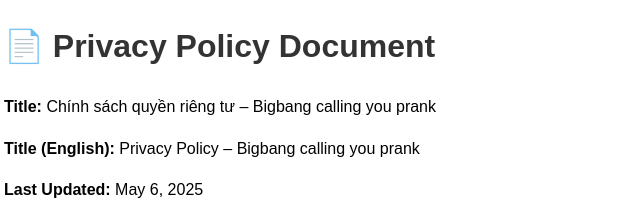
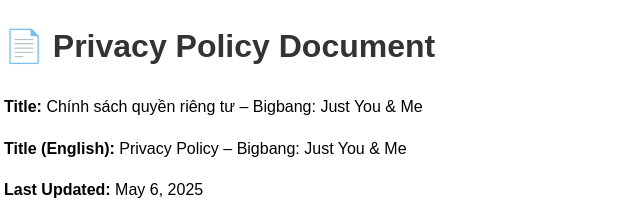
Before and after one commit to sontungmtpiscallingyou/big-bang-policy, a plain HTML site: page index.html in a window 1280 px wide. Shown: the top 220 px of the page, 16-656 px from the left. Drawn offline with Linux system fonts and the light colour scheme.

Commit message:
update file index.html

```diff
--- a/index.html
+++ b/index.html
@@ -2,7 +2,7 @@
 <html lang="vi">
 <head>
     <meta charset="UTF-8">
-    <title>Privacy Policy – Bigbang calling you prank</title>
+    <title>Privacy Policy – Bigbang: Just You & Me</title>
     <style>
         body {
             font-family: Arial, sans-serif;
@@ -16,8 +16,8 @@
 </head>
 <body>
 <h1>📄 Privacy Policy Document</h1>
-<p><strong>Title:</strong> Chính sách quyền riêng tư – Bigbang calling you prank</p>
-<p><strong>Title (English):</strong> Privacy Policy – Bigbang calling you prank</p>
+<p><strong>Title:</strong> Chính sách quyền riêng tư – Bigbang: Just You & Me</p>
+<p><strong>Title (English):</strong> Privacy Policy – Bigbang: Just You & Me</p>
 <p><strong>Last Updated:</strong> May 6, 2025</p>
 
 <h2>1. Thông tin chúng tôi thu thập / Information We Collect</h2>
```
